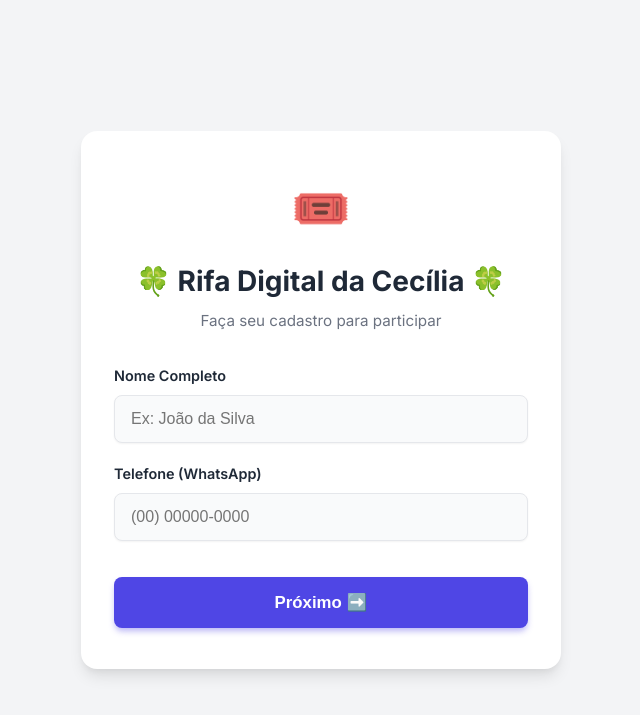
After one commit to tiagotouso/rifa_digital, a Flask app: page /cadastro in a window 1280 px wide. The commit adds this page. Shown: the top 715 px of the page, without its empty margins (319-959 px from the left). Run offline with Flask 3, Linux system fonts and the light colour scheme.

Commit message:
correcao

```diff
--- a/app.py
+++ b/app.py
@@ -12,18 +12,19 @@ DB = os.path.join("data", "database.db")
 # 📌 Criar banco automaticamente
 # -----------------------------
 def init_db():
-    conn = sqlite3.connect(DB)
-    c = conn.cursor()
-    c.execute('''
-        CREATE TABLE IF NOT EXISTS rifa (
-            id INTEGER PRIMARY KEY AUTOINCREMENT,
-            nome TEXT,
-            telefone TEXT,
-            numero INTEGER UNIQUE
-        )
-    ''')
-    conn.commit()
-    conn.close()
+    if not os.path.exists(DB):
+        conn = sqlite3.connect(DB)
+        c = conn.cursor()
+        c.execute('''
+            CREATE TABLE IF NOT EXISTS rifa (
+                id INTEGER PRIMARY KEY AUTOINCREMENT,
+                nome TEXT,
+                telefone TEXT,
+                numero INTEGER UNIQUE
+            )
+        ''')
+        conn.commit()
+        conn.close()
 
 init_db()
 
@@ -48,16 +49,32 @@ def validar_numeros(lista, index=0):
     return validar_numeros(lista, index + 1)
 
 # -----------------------------
-# 🏠 Cadastro
+# 🏠 Início (Página de Vendas)
 # -----------------------------
-@app.route("/", methods=["GET", "POST"])
+@app.route("/")
 def index():
+    conn = sqlite3.connect(DB)
+    c = conn.cursor()
+    c.execute("SELECT COUNT(DISTINCT numero) FROM rifa")
+    vendidos = c.fetchone()[0]
+    conn.close()
+
+    total_numeros = 25
+    disponiveis = max(0, total_numeros - vendidos)
+
+    return render_template("index.html", disponiveis=disponiveis)
+
+# -----------------------------
+# 📝 Cadastro
+# -----------------------------
+@app.route("/cadastro", methods=["GET", "POST"])
+def cadastro():
     if request.method == "POST":
         session["nome"] = request.form["nome"]
         session["telefone"] = request.form["telefone"]
         return redirect(url_for("numeros"))
 
-    return render_template("index.html")
+    return render_template("cadastro.html")
 
 # -----------------------------
 # 🎯 Escolha dos números
@@ -88,7 +105,7 @@ def numeros():
 @app.route("/pagamento", methods=["GET", "POST"])
 def pagamento():
     if "numeros" not in session:
-        return redirect(url_for("index"))
+        return redirect(url_for("cadastro"))
 
     if request.method == "POST":
         numeros = session["numeros"]
@@ -129,13 +146,28 @@ from werkzeug.middleware.proxy_fix import ProxyFix
 # Usa ProxyFix para interpretar os headers X-Forwarded-* do Nginx.
 app.wsgi_app = ProxyFix(app.wsgi_app, x_for=1, x_proto=1, x_host=1, x_port=1, x_prefix=0)
 
-# Middleware para forçar o SCRIPT_NAME, pois o Nginx remove '/rifa'
-# (por causa da barra no final do proxy_pass, ex: proxy_pass http://127.0.0.1:8599/;)
+# Middleware para resolver SCRIPT_NAME e PATH_INFO
+# Permite rodar a base /rifa localmente e através do Nginx proxy_pass
 class ReverseProxied(object):
     def __init__(self, app):
         self.app = app
     def __call__(self, environ, start_response):
+        path_info = environ.get('PATH_INFO', '')
+
+        # Se acessarem a raiz absoluta localmente (http://localhost:8599/)
+        # redireciona automaticamente para /rifa/
+        if path_info == '/' and not environ.get('HTTP_X_FORWARDED_FOR'):
+            start_response('302 Found', [('Location', '/rifa/')])
+            return [b'']
+
+        # Fixa o prefixo de todos os links para /rifa
         environ['SCRIPT_NAME'] = '/rifa'
+
+        # Se o acesso (local) já veio com o prefixo /rifa, nós cortamos para
+        # que o roteador interno do Flask (que só conhece '/', '/cadastro') encontre a rota.
+        if path_info.startswith('/rifa'):
+            environ['PATH_INFO'] = path_info[5:] or '/'
+
         return self.app(environ, start_response)
 
 app.wsgi_app = ReverseProxied(app.wsgi_app)
--- /dev/null
+++ b/templates/cadastro.html
@@ -0,0 +1,21 @@
+{% extends "base.html" %}
+
+{% block content %}
+<div class="card form-container text-center">
+    <div class="icon-header">🎟️</div>
+    <h2>🍀 Rifa Digital da Cecília 🍀</h2>
+    <p class="subtitle">Faça seu cadastro para participar</p>
+
+    <form method="post" class="form-layout">
+        <div class="form-group text-left">
+            <label for="nome">Nome Completo</label>
+            <input type="text" id="nome" name="nome" placeholder="Ex: João da Silva" required>
+        </div>
+        <div class="form-group text-left">
+            <label for="telefone">Telefone (WhatsApp)</label>
+            <input type="text" id="telefone" name="telefone" placeholder="(00) 00000-0000" required>
+        </div>
+        <button type="submit" class="btn btn-primary btn-block btn-lg mt-3">Próximo ➡️</button>
+    </form>
+</div>
+{% endblock %}
--- a/templates/pagamento.html
+++ b/templates/pagamento.html
@@ -25,7 +25,8 @@
     </div>
 
     <form method="post" class="mt-4">
-        <button type="submit" class="btn btn-success btn-block btn-lg">Já paguei ✅</button>
+        <button type="submit" class="btn btn-success btn-block btn-lg">Clique aqui para registrar o jogo
+            ✅</button>
     </form>
 </div>
 
```
Also changed, not shown: templates/index.html (+8 -12 lines), 1 other file.
